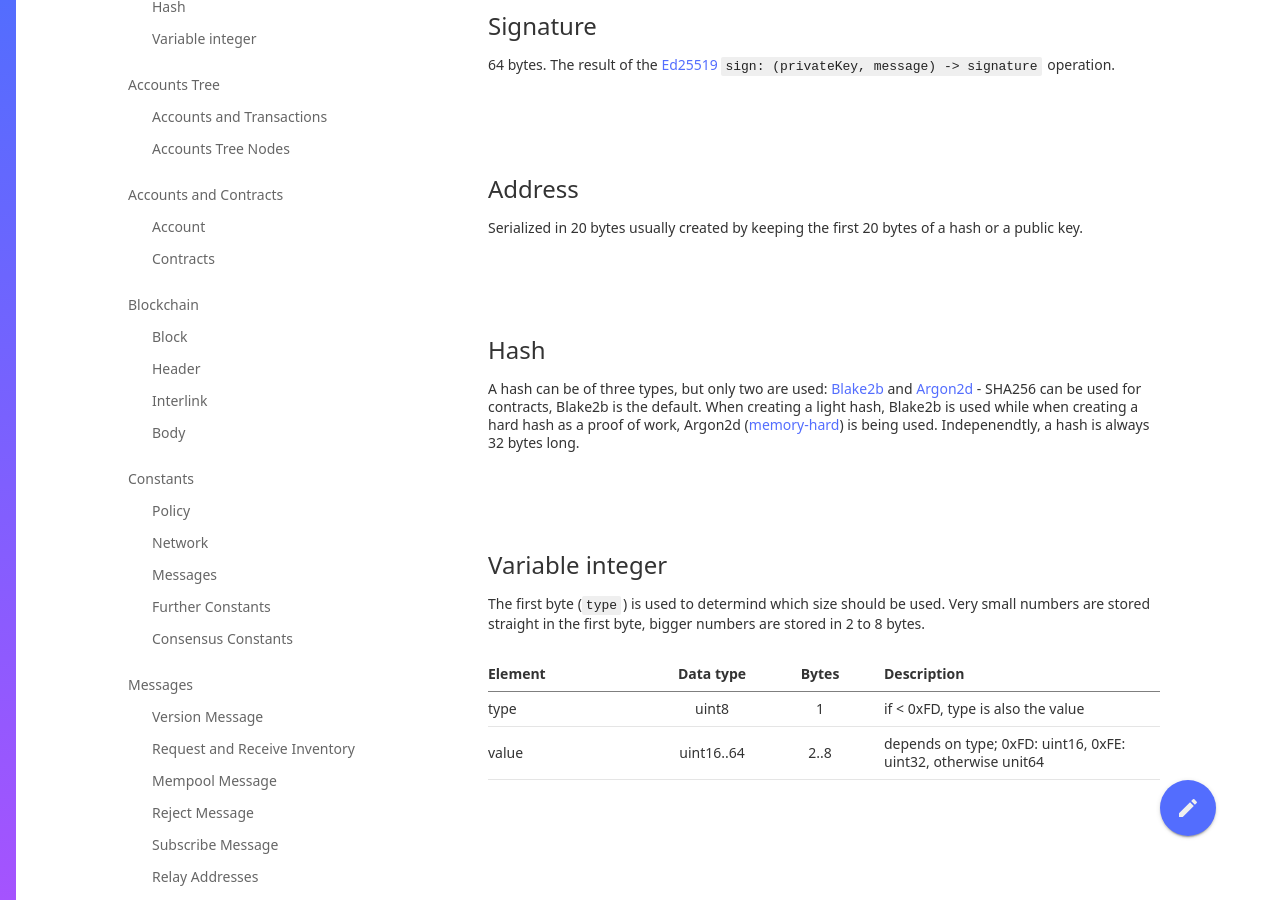
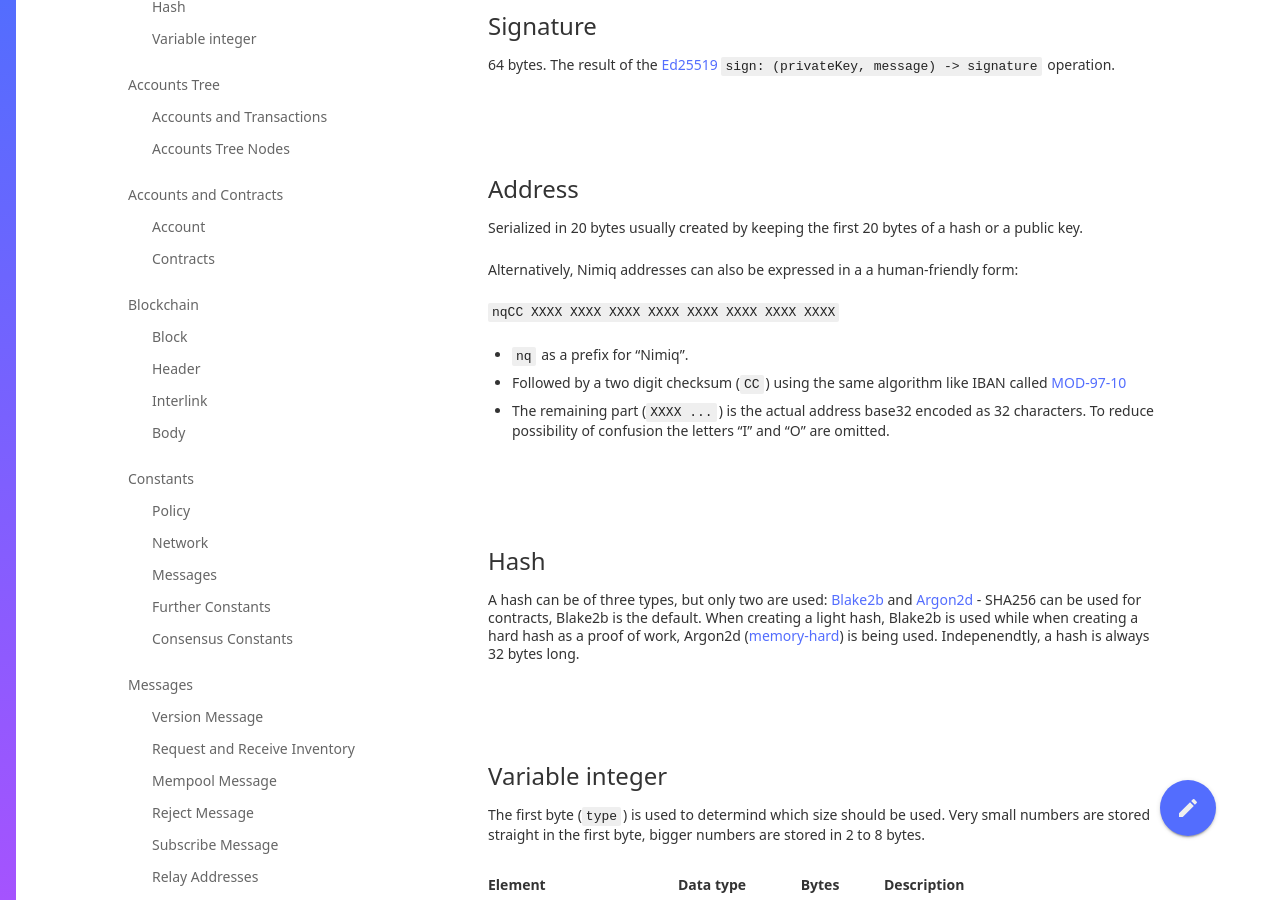
Before and after one commit to nimiq-network/developer-reference, a Jekyll site: the page built from chapters/primitives.md, in a window 1280 px wide and 900 px high, scrolled down 326 px. Built offline with Jekyll 4.4.1, drawn with Linux system fonts in a browser that asks for light colours; our own code applies the rules of GitHub Pages for plain Markdown files.

Commit message:
Added explanation of human-friendly address form

````diff
--- a/chapters/primitives.md
+++ b/chapters/primitives.md
@@ -8,6 +8,16 @@
 
 ## Address
 Serialized in 20 bytes usually created by keeping the first 20 bytes of a hash or a public key.
+
+Alternatively, Nimiq addresses can also be expressed in a a human-friendly form:
+
+```
+nqCC XXXX XXXX XXXX XXXX XXXX XXXX XXXX XXXX
+```
+
+* `nq` as a prefix for "Nimiq".
+* Followed by a two digit checksum (`CC`) using the same algorithm like IBAN called [MOD-97-10](https://en.wikipedia.org/wiki/International_Bank_Account_Number#Check_digits)
+* The remaining part (`XXXX ...`) is the actual address base32 encoded as 32 characters. To reduce possibility of confusion the letters "I" and "O" are omitted.
 
 ## Hash
 A hash can be of three types, but only two are used: [Blake2b](https://en.wikipedia.org/wiki/BLAKE_%28hash_function%29#Blake2b_algorithm) and [Argon2d](https://en.wikipedia.org/wiki/Argon2) - SHA256 can be used for contracts, Blake2b is the default.
````
